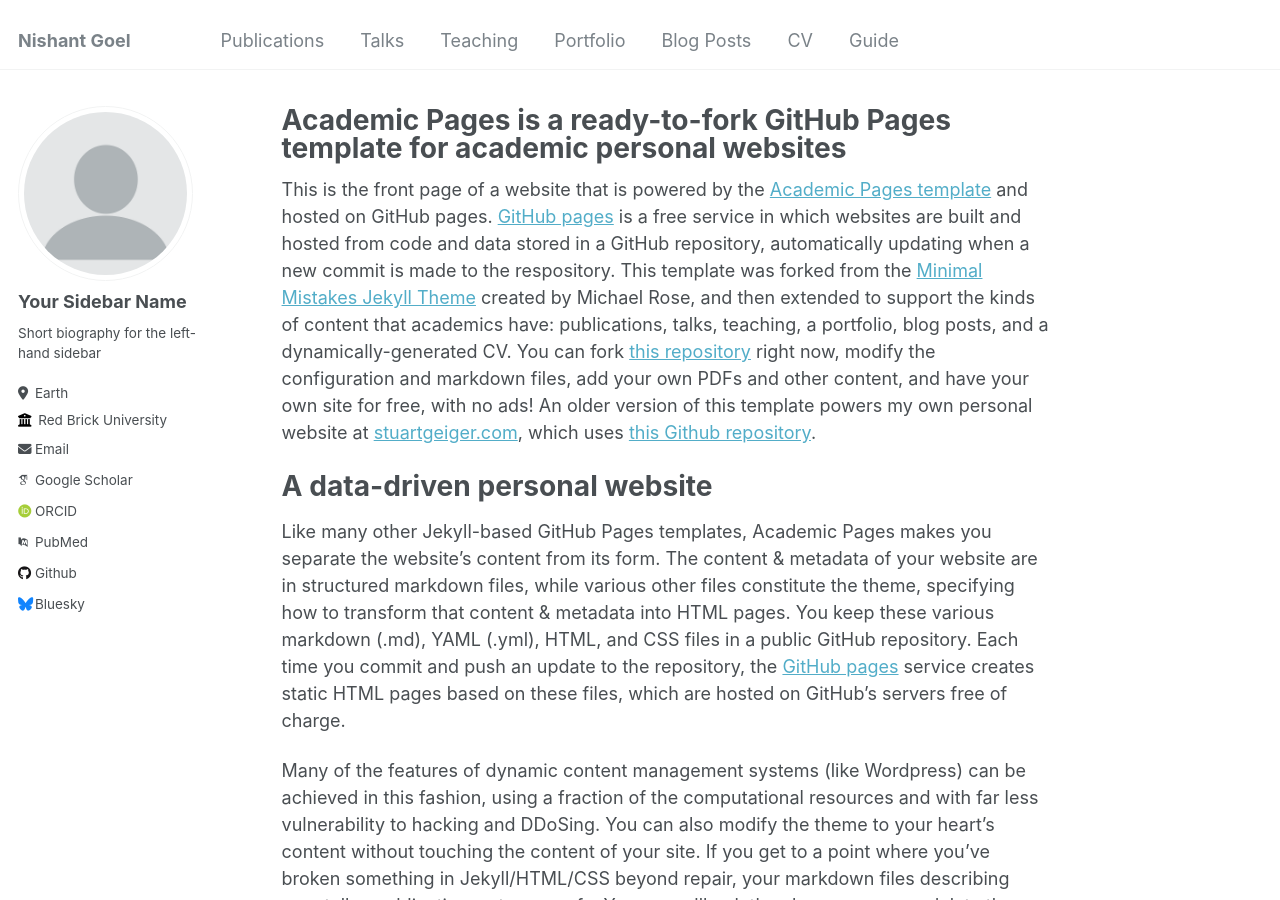
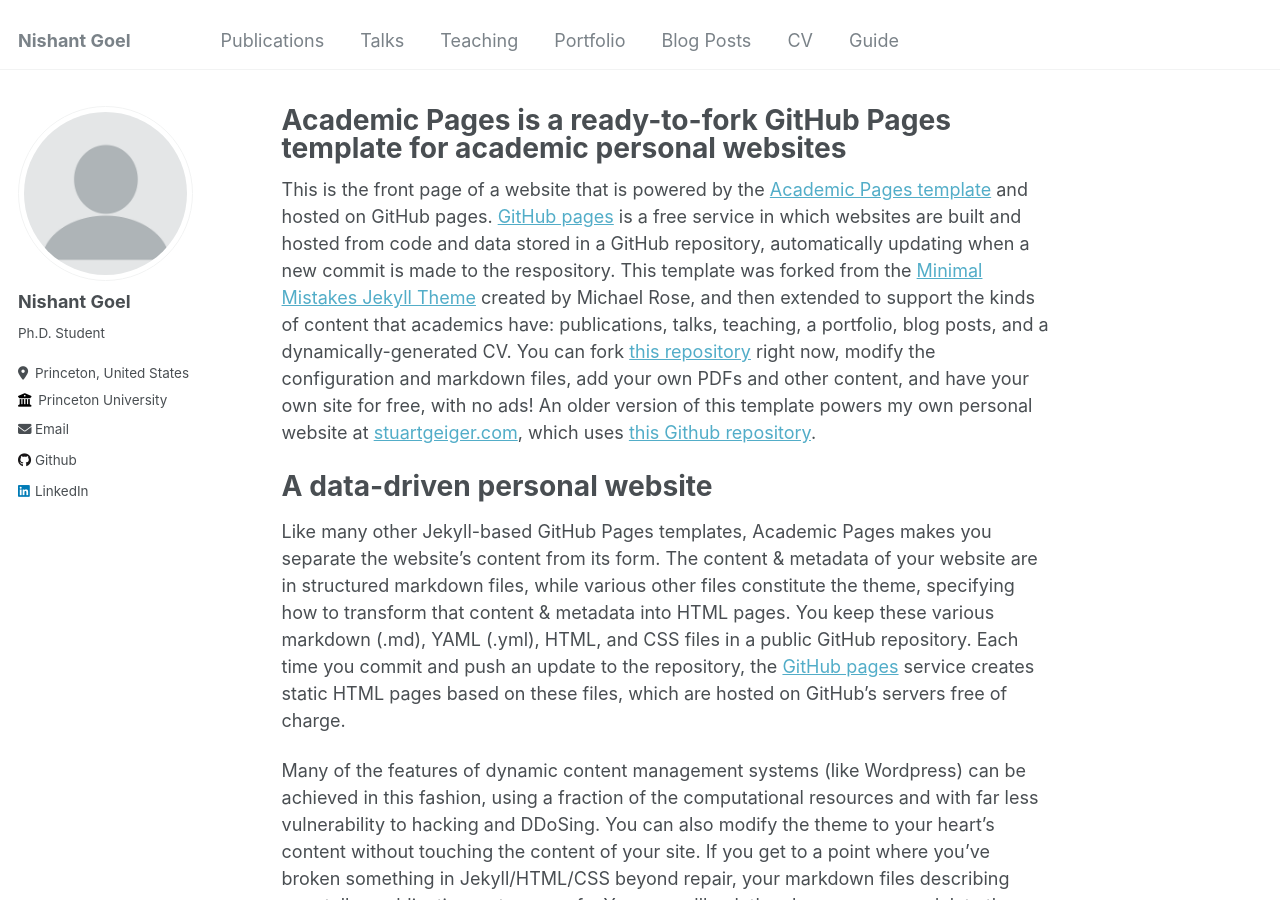
Before and after one commit to nish-goel/nish-goel.github.io, a Jekyll site: the page built from _pages/about.md, in a window 1280 px wide and 900 px high. Built offline with Jekyll 4.4.1, drawn with Linux system fonts in a browser that asks for light colours; some web fonts are replaced.

Commit message:
Update _config.yml

```diff
--- a/_config.yml
+++ b/_config.yml
@@ -22,33 +22,33 @@ repository               : "nish-goel/nish-goel.github.io"
 author:
   # Biographic information
   avatar           : "profile.png"
-  name             : "Your Sidebar Name"
+  name             : "Nishant Goel"
   pronouns         : # example: "she/her"
-  bio              : "Short biography for the left-hand sidebar"
-  location         : "Earth"
-  employer         : "Red Brick University"
+  bio              : "Ph.D. Student"
+  location         : "Princeton, United States"
+  employer         : "Princeton University"
   uri              : # URL
-  email            : "none@example.org"
+  email            : "nishant.princeton.edu"
 
   # Academic websites
   arxiv            : # URL - Update with the correct link to your profile
-  googlescholar    : "https://scholar.google.com/citations?user=PS_CX0AAAAAJ"
+  googlescholar    : #"https://scholar.google.com/citations?user=PS_CX0AAAAAJ"
   impactstory      : # URL
-  orcid            : "http://orcid.org/yourorcidurl"
+  orcid            : #"http://orcid.org/yourorcidurl"
   semantic         : # URL
-  pubmed           : "https://www.ncbi.nlm.nih.gov/pubmed/?term=john+snow"
+  pubmed           : #"https://www.ncbi.nlm.nih.gov/pubmed/?term=john+snow"
   researchgate     : # URL
 
   # Repositories and software development
   bitbucket        : # Username - Update with your username on the site
   codepen          : # Username
   dribbble         : # Username
-  github           : "academicpages"
+  github           : "nish-goel"
   kaggle           : # Username
   stackoverflow    : # User number or user number and name (i.e., use "1" or "1/jeff-atwood")
 
   # Social media
-  bluesky          : "bsky.app" # Replace this with you Bluesky username
+  bluesky          : #"bsky.app" # Replace this with you Bluesky username
   facebook         : # Username
   flickr           : # Username
   foursquare       : # Username
@@ -57,7 +57,7 @@ author:
   keybase          : # Username
   instagram        : # Username
   lastfm           : # Username
-  linkedin         : # Username
+  linkedin         : https://www.linkedin.com/in/nishant-goel-717ab1173/
   mastodon         : # URL
   medium           : # URL
   pinterest        : # Username
```
